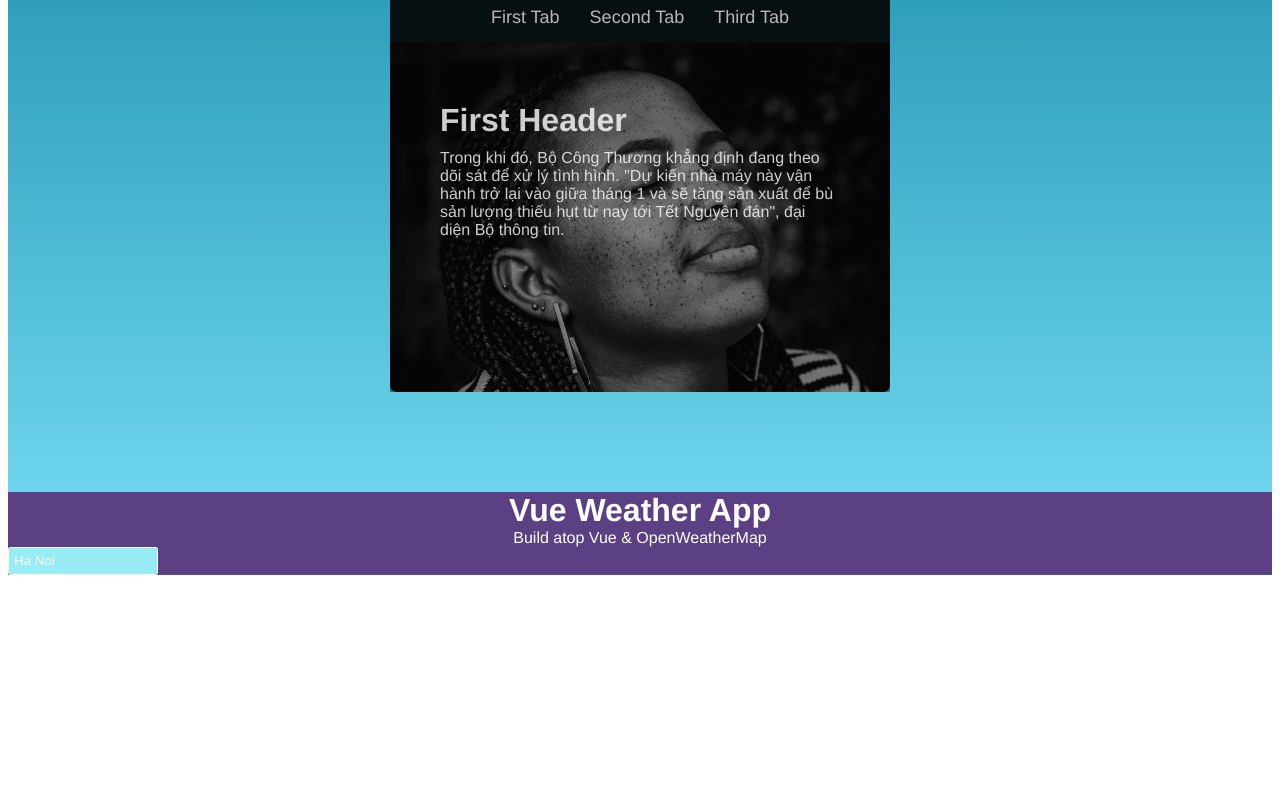
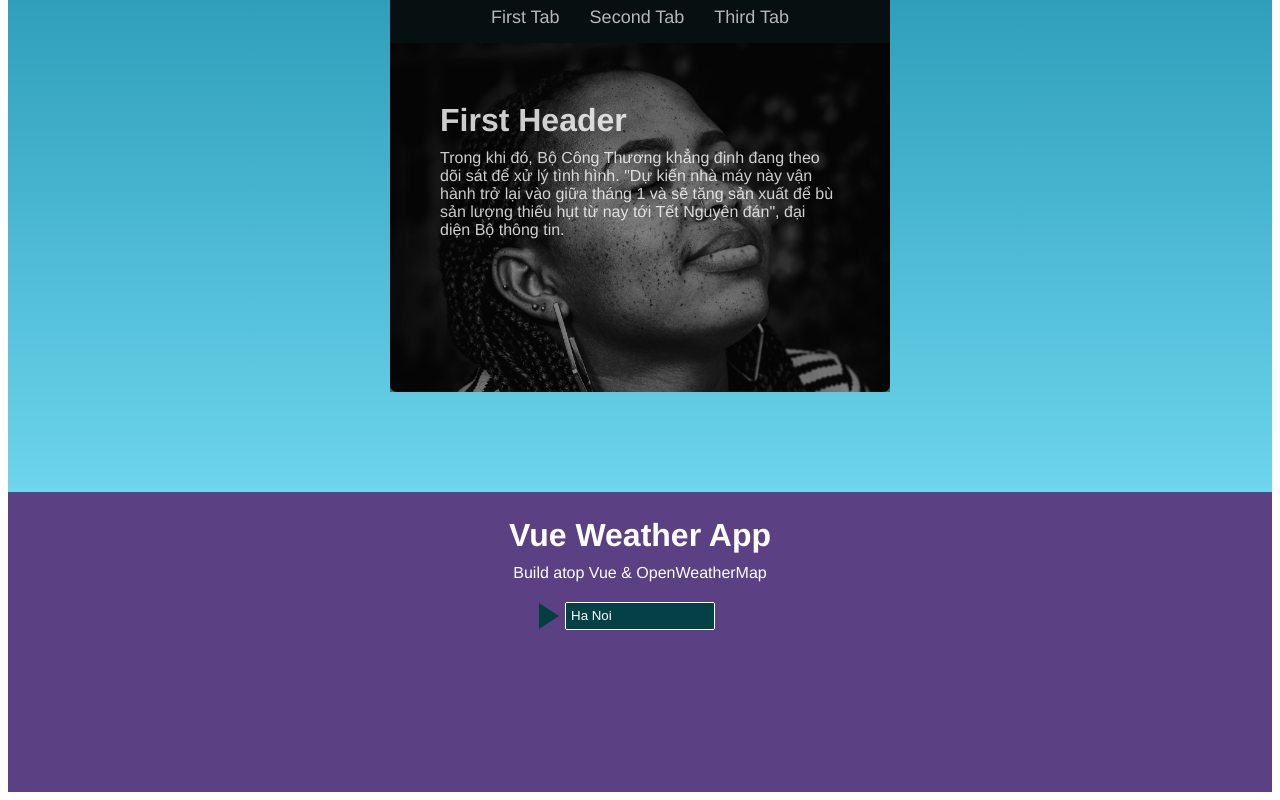
Before and after one commit to vncapit/learnvuejs, a Vue app: page / in a window 1280 px wide. Shown: the part 1150-1950 px from the top of the page. Before the commit the page ends 1733 px from the top, so only its background shows below. Built offline with nearby package versions, Linux system fonts and the light colour scheme.

Commit message:
done Weather api app

```diff
--- a/src/components/WeatherApi.vue
+++ b/src/components/WeatherApi.vue
@@ -8,22 +8,26 @@
                 Build atop Vue & OpenWeatherMap
             </p>
         </div>
-        <select v-model="weathers" multiple="true" class="city-list">
-            <option v-for="city in cities" v-bind:key="city">
-                {{ city }}
-            </option>
-        </select>
+        <div class="select">
+            <span class="arrow" :class="collapsed ? 'arrow-down' : 'arrow-right'" @click="menuClickHandle" ></span>
+            <select v-model="weathers" multiple="true" class="city-list" :size="showSize">
+                <option v-for="city in cities" v-bind:key="city">
+                    {{ city }}
+                </option>
+            </select>
+        </div>
+
         <div class="weathers">
             <div class="weather" v-for="cityInfo in weatherInfos" :key="cityInfo.city">
                 <div class="city">
                     {{ cityInfo.city }}
                 </div>
                 <div class="condition-text">
-                    {{cityInfo.info?.current?.condition?.text }}
+                    {{ cityInfo.info?.current?.condition?.text }}
                 </div>
                 <img class="condition-icon" :src="cityInfo.info?.current?.condition?.icon" alt="">
                 <div class="temperature">
-                    {{ cityInfo.info?.current?.temp_c }}
+                    {{ cityInfo.info?.current?.temp_c }}&ordm;C
                 </div>
             </div>
         </div>
@@ -42,10 +46,16 @@ export default {
             cities: ['Ha Noi', 'Ha Tinh', 'Can Loc', 'Ky Anh', 'Vinh', 'Manila', 'Pasay'],
             weathers: [],
             weatherInfos: [],
+            collapsed: false
         }
     },
     mounted() {
 
+    },
+    computed: {
+        showSize() {
+            return this.collapsed ? this.cities.length : 1
+        }
     },
     watch: {
         weathers(newValue) {
@@ -77,6 +87,9 @@ export default {
         setCityInfo(city, data) {
             let index = this.weathers.indexOf(city)
             this.weatherInfos[index].info = data
+        },
+        menuClickHandle(){
+            this.collapsed = !this.collapsed
         }
     },
 }
@@ -88,42 +101,79 @@ export default {
     padding: 0;
     color: #fff;
 }
+.header {
+    padding: 20px;
+    .app-name {
+        padding: 5px;
+        padding-bottom: 10px;
+    }
+}
+
 .container {
     display: flex;
     flex-direction: column;
     justify-items: center;
-    background-color: rgb(92,64,132);
+    background-color: rgb(92, 64, 132);
     color: #fff;
+    min-height: 300px;
+    position: relative;
+    flex: 1;
+}
+
+.select {
+    position: relative;
+    display: block;
+    height: 30px;
+
+    .arrow {
+        position: absolute;
+        top: 4%;
+        right: calc(50% + 150px/2);
+        margin-right: 6px;
+    }
+    .arrow-right {
+        border-top: 13px solid transparent;
+        border-bottom: 13px solid transparent;
+        border-left: 20px solid rgb(3, 63, 63);
+    }
+    .arrow-down {
+        border-top: 20px solid rgb(3, 63, 63);
+        border-right: 13px solid transparent;
+        border-left: 13px solid transparent;
+        margin-top: 3px;
+    }
 }
 
 .city-list {
-    display: block;
     width: 150px;
-    height: 28px;
     text-align: left;
     overflow: hidden;
     border: 1px solid;
+    position: relative;
+
 
     option {
         display: block;
-        padding: 5px ;
+        padding: 5px;
     }
 
     option:nth-child(2n - 1) {
-        background-color: rgb(151, 237, 243);
-    }
-    option:nth-child(2n) {
-        background-color: rgb(238, 241, 194);
+        background-color: rgba(4, 65, 70);
     }
 
-    &:hover {
-        height: 150px;
-        overflow: auto;
+    option:nth-child(2n) {
+        background-color: rgb(52, 124, 129);
     }
+
+
 }
+
 .weathers {
     display: flex;
     flex-direction: row;
+    top: 100px;
+    flex-wrap: wrap;
+    height: 100%;
 }
 
 .weather {
@@ -133,17 +183,22 @@ export default {
     width: 280px;
     height: 210px;
     border: 2px solid;
+    border-color: rgba(255, 255, 255, 0.4);
+    margin: 15px 10px;
+
     .city {
         font-size: 24px;
         font-weight: 500;
         margin-top: 20px;
     }
+
     .condition-text {
         font-size: 12px;
         font-weight: 200;
-        color: rgba(255, 255, 255, 0.6) ;
+        color: rgba(255, 255, 255, 0.6);
         padding: 2px;
     }
+
     .condition-icon {
         display: block;
         margin-left: auto;
@@ -151,9 +206,9 @@ export default {
         width: 80px;
         height: auto;
     }
+
     .temperature {
         font-size: 22px;
     }
 }
-
 </style>
```
